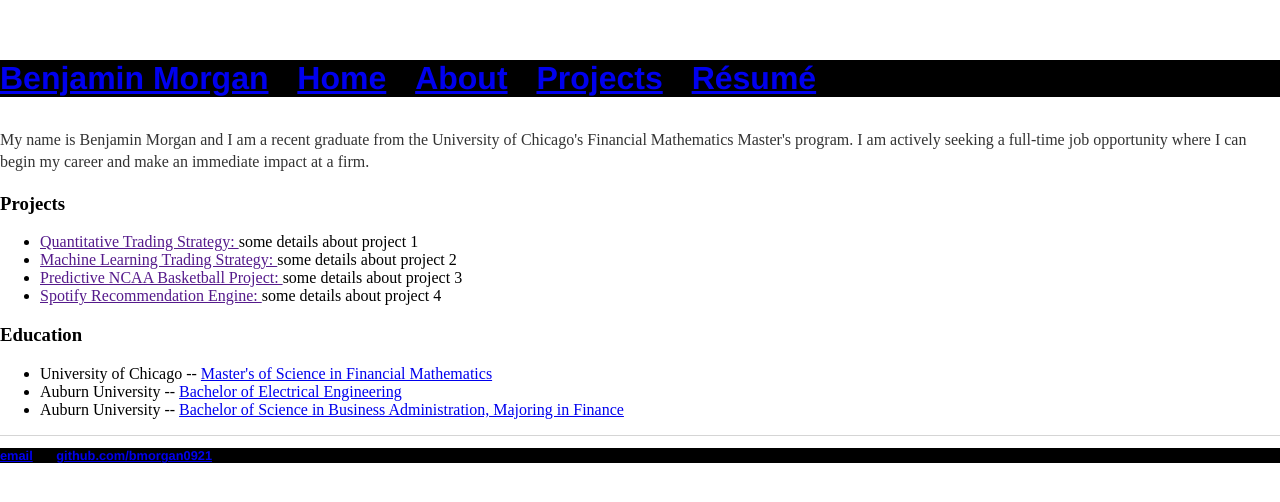
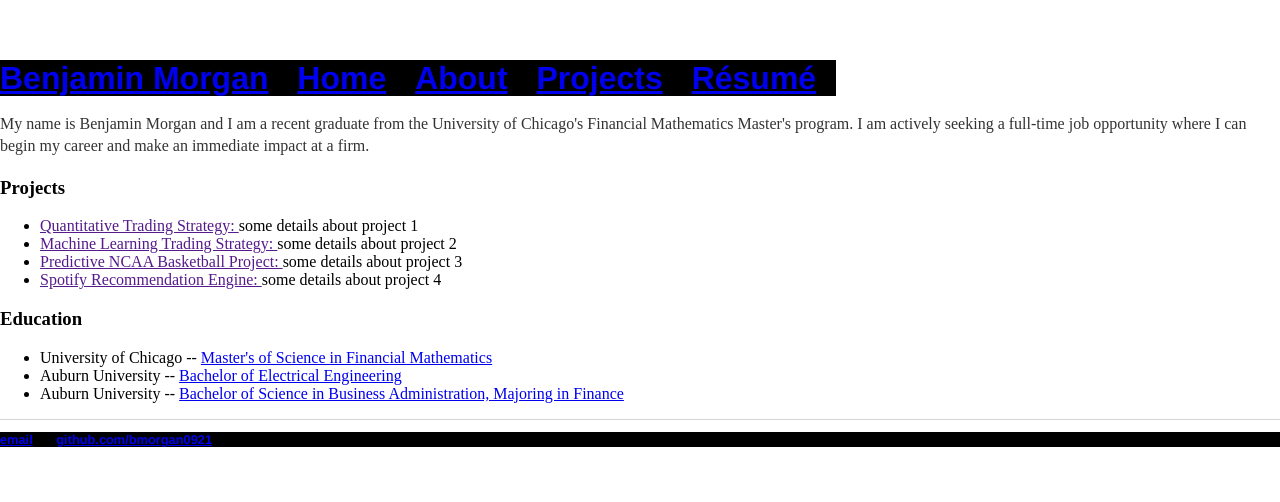
Before and after one commit to bmorgan0921/bmorgan0921.github.io, a Jekyll site: the page built from index.html, in a window 1280 px wide. Shown: the top 502 px of the page. Built offline with Jekyll 4.4.1, drawn with Linux system fonts in a browser that asks for light colours.

Commit message:
display inline

```diff
--- a/css/main.css
+++ b/css/main.css
@@ -17,6 +17,7 @@ nav ul {
     background-color: black;
     color: white;
     font-size: 2em;
+    display:inline;
 }
 
 footer ul {
@@ -24,7 +25,6 @@ footer ul {
     padding: 0px;
     list-style: none;
     font-weight: bold;
-    /* float:right; */
     background-color: black;
     color: white;
     font-size: 1em;
```
